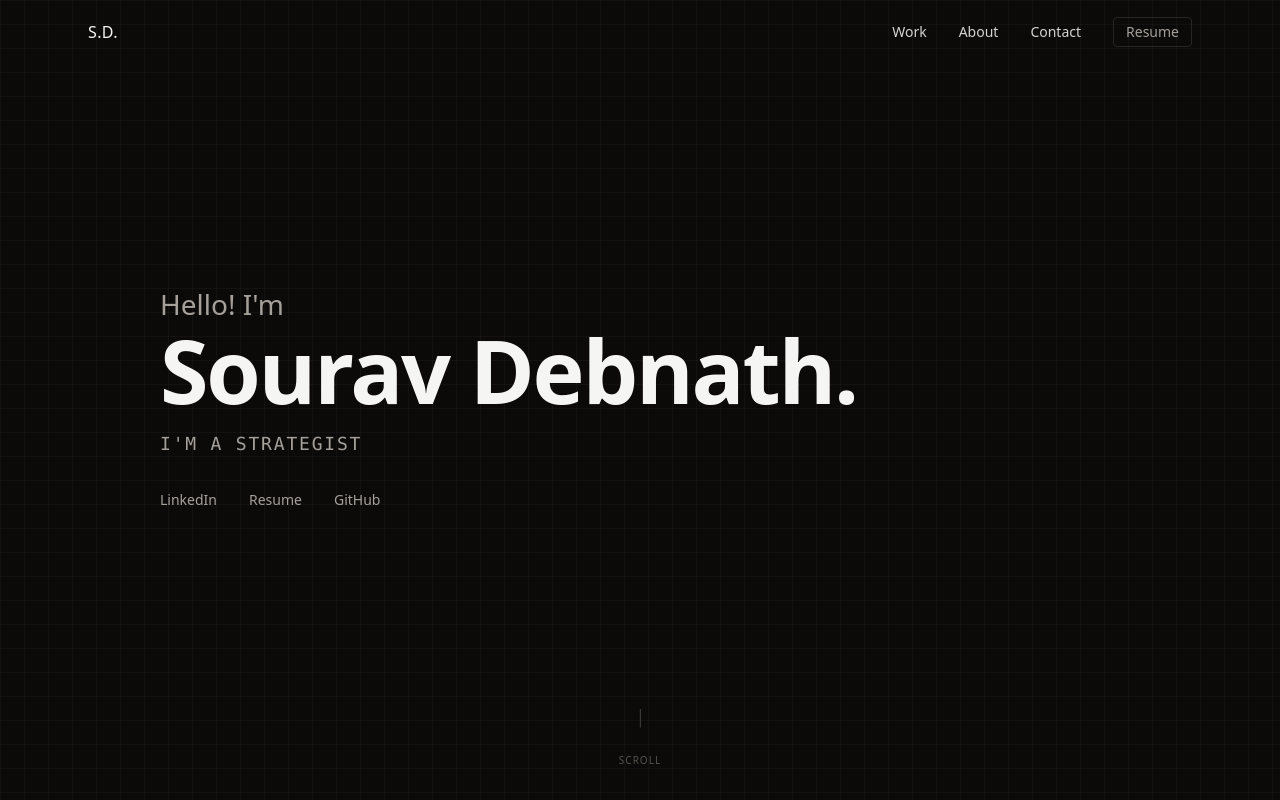
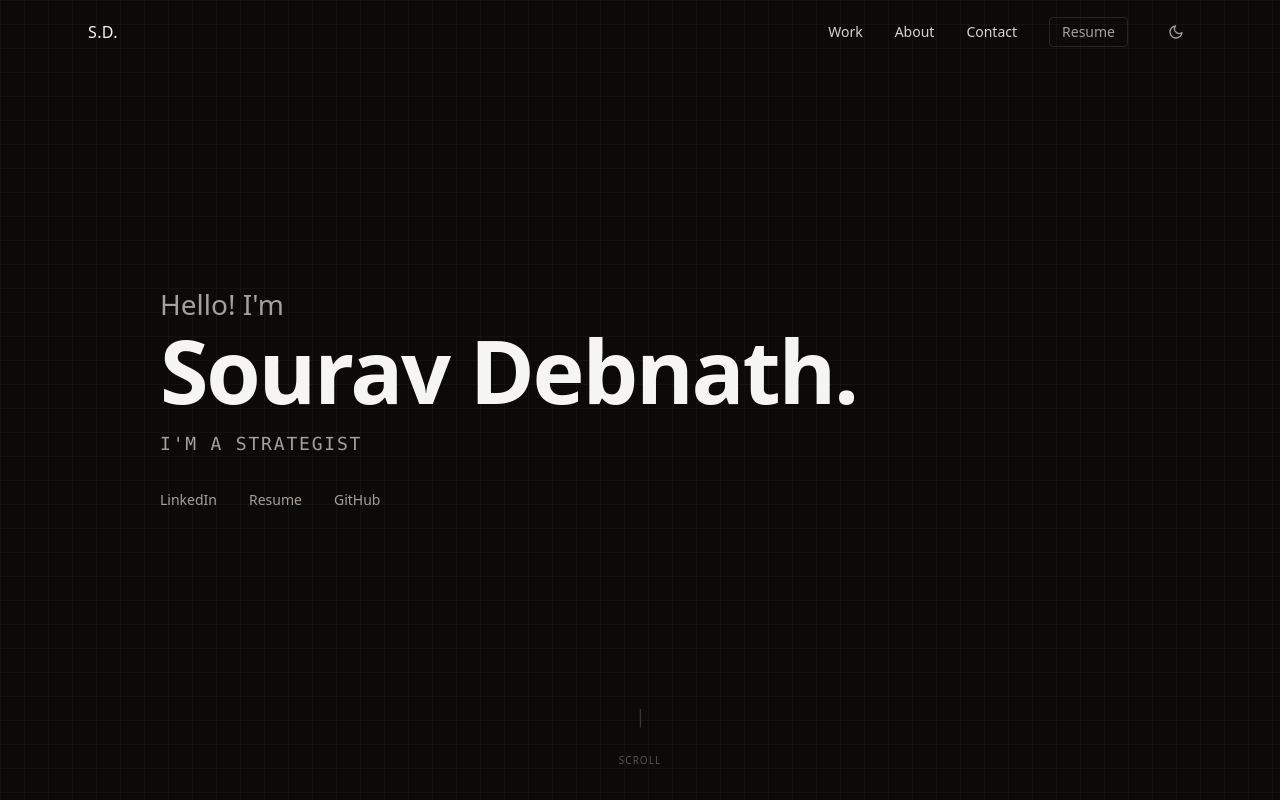
Before and after one commit to Sourav27/sourav27.github.io, a React (Vite) app: page / in a window 1280 px wide. Shown: the top 800 px of the page. Built offline with nearby package versions, Linux system fonts and the light colour scheme.

Commit message:
feat: navbar — remove scroll border, add OS-default theme toggle

```diff
--- a/src/App.tsx
+++ b/src/App.tsx
@@ -1,16 +1,28 @@
+import { useState, useEffect } from 'react'
 import { HelmetProvider } from 'react-helmet-async'
 import { Navbar } from './components/Navbar'
 import { Home } from './pages/Home'
 import { Footer } from './components/Footer'
 
 function App() {
+  const [theme, setTheme] = useState<'dark' | 'light'>('dark');
+
+  useEffect(() => {
+    const mq = window.matchMedia('(prefers-color-scheme: dark)');
+    setTheme(mq.matches ? 'dark' : 'light');
+    document.documentElement.setAttribute('data-theme', mq.matches ? 'dark' : 'light');
+  }, []);
+
+  useEffect(() => {
+    document.documentElement.setAttribute('data-theme', theme);
+  }, [theme]);
+
+  const toggleTheme = () => setTheme((t) => (t === 'dark' ? 'light' : 'dark'));
+
   return (
     <HelmetProvider>
-      <div
-        className="min-h-screen font-sans text-stone-100 bg-stone-950"
-        data-theme="dark"
-      >
-        <Navbar />
+      <div className="min-h-screen font-sans text-stone-100 bg-stone-950">
+        <Navbar theme={theme} onToggle={toggleTheme} />
         <Home />
         <Footer />
       </div>
--- a/src/components/Navbar.tsx
+++ b/src/components/Navbar.tsx
@@ -1,7 +1,12 @@
 import { useState, useEffect } from 'react';
 import { motion, AnimatePresence, useScroll, useMotionValueEvent } from 'framer-motion';
 
-export const Navbar = () => {
+interface NavbarProps {
+  theme: 'dark' | 'light';
+  onToggle: () => void;
+}
+
+export const Navbar = ({ theme, onToggle }: NavbarProps) => {
   const [scrolled, setScrolled] = useState(false);
   const [menuOpen, setMenuOpen] = useState(false);
   const { scrollY } = useScroll();
@@ -35,7 +40,7 @@ export const Navbar = () => {
       <motion.nav
         className={`fixed top-0 left-0 right-0 z-50 transition-all duration-300 ${
           scrolled
-            ? 'bg-stone-950/80 backdrop-blur-md border-b border-stone-800'
+            ? 'bg-stone-950/80 backdrop-blur-md'
             : 'bg-transparent'
         }`}
         initial={{ opacity: 0, y: -8 }}
@@ -70,6 +75,21 @@ export const Navbar = () => {
             >
               Resume
             </a>
+            <button
+              onClick={onToggle}
+              aria-label="Toggle theme"
+              className="w-8 h-8 flex items-center justify-center rounded-full text-stone-400 hover:text-stone-100 transition-colors duration-200"
+            >
+              {theme === 'dark' ? (
+                <svg xmlns="http://www.w3.org/2000/svg" width="16" height="16" viewBox="0 0 24 24" fill="none" stroke="currentColor" strokeWidth="2" strokeLinecap="round" strokeLinejoin="round">
+                  <circle cx="12" cy="12" r="4"/><path d="M12 2v2M12 20v2M4.93 4.93l1.41 1.41M17.66 17.66l1.41 1.41M2 12h2M20 12h2M6.34 17.66l-1.41 1.41M19.07 4.93l-1.41 1.41"/>
+                </svg>
+              ) : (
+                <svg xmlns="http://www.w3.org/2000/svg" width="16" height="16" viewBox="0 0 24 24" fill="none" stroke="currentColor" strokeWidth="2" strokeLinecap="round" strokeLinejoin="round">
+                  <path d="M21 12.79A9 9 0 1 1 11.21 3 7 7 0 0 0 21 12.79z"/>
+                </svg>
+              )}
+            </button>
           </div>
 
           {/* Hamburger */}
@@ -127,6 +147,24 @@ export const Navbar = () => {
             >
               Resume ↗
             </motion.a>
+            <motion.button
+              onClick={onToggle}
+              aria-label="Toggle theme"
+              className="w-10 h-10 flex items-center justify-center rounded-full text-stone-500 hover:text-stone-300 transition-colors mt-2"
+              initial={{ opacity: 0 }}
+              animate={{ opacity: 1 }}
+              transition={{ delay: 0.35 }}
+            >
+              {theme === 'dark' ? (
+                <svg xmlns="http://www.w3.org/2000/svg" width="20" height="20" viewBox="0 0 24 24" fill="none" stroke="currentColor" strokeWidth="2" strokeLinecap="round" strokeLinejoin="round">
+                  <circle cx="12" cy="12" r="4"/><path d="M12 2v2M12 20v2M4.93 4.93l1.41 1.41M17.66 17.66l1.41 1.41M2 12h2M20 12h2M6.34 17.66l-1.41 1.41M19.07 4.93l-1.41 1.41"/>
+                </svg>
+              ) : (
+                <svg xmlns="http://www.w3.org/2000/svg" width="20" height="20" viewBox="0 0 24 24" fill="none" stroke="currentColor" strokeWidth="2" strokeLinecap="round" strokeLinejoin="round">
+                  <path d="M21 12.79A9 9 0 1 1 11.21 3 7 7 0 0 0 21 12.79z"/>
+                </svg>
+              )}
+            </motion.button>
           </motion.div>
         )}
       </AnimatePresence>
--- a/src/index.css
+++ b/src/index.css
@@ -58,8 +58,8 @@
 
 /* ─── Base ──────────────────────────────────────────────────────── */
 html, body {
-  background-color: #0c0a09;
-  color: #f5f5f4;
+  background-color: var(--color-bg-primary, #0c0a09);
+  color: var(--color-text-primary, #f5f5f4);
   font-family: 'Inter', system-ui, sans-serif;
 }
 
```
